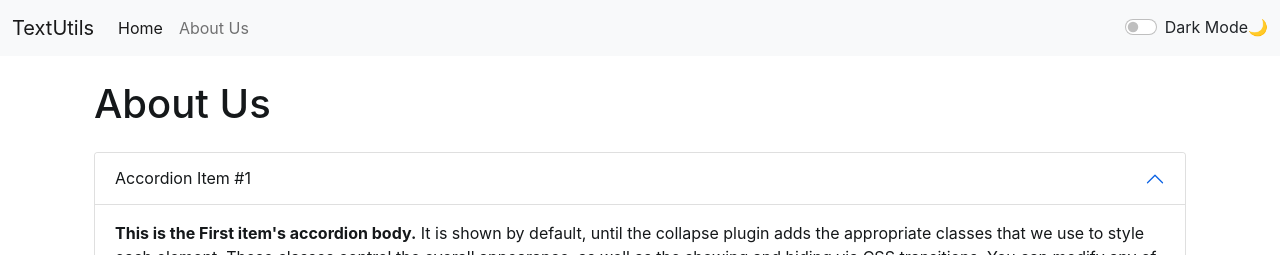
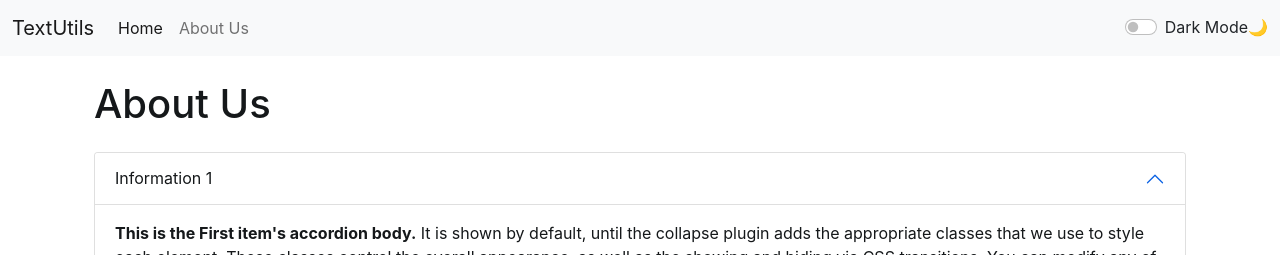
Before and after one commit to SidharthMishra-07/TextUtilities, a React (Create React App) app: page /about in a window 1280 px wide. Shown: the top 255 px of the page. Built offline with nearby package versions, Linux system fonts and the light colour scheme.

Commit message:
Changes Made

```diff
--- a/src/Components/About.js
+++ b/src/Components/About.js
@@ -44,7 +44,7 @@ export default function About(props) {
                 <div className="accordion-item" >
                     <h2 className="accordion-header" id="headingOne">
                         <button className="accordion-button" style={{backgroundColor: props.mode==='dark'?'#15181a':'white', color: props.mode==='dark'?'white':'#15181a'}} type="button" data-bs-toggle="collapse" data-bs-target="#collapseOne" aria-expanded="true" aria-controls="collapseOne">
-                            Accordion Item #1
+                            Information 1
                         </button>
                     </h2>
                     <div id="collapseOne" className="accordion-collapse collapse show" aria-labelledby="headingOne" data-bs-parent="#accordionExample" >
```
